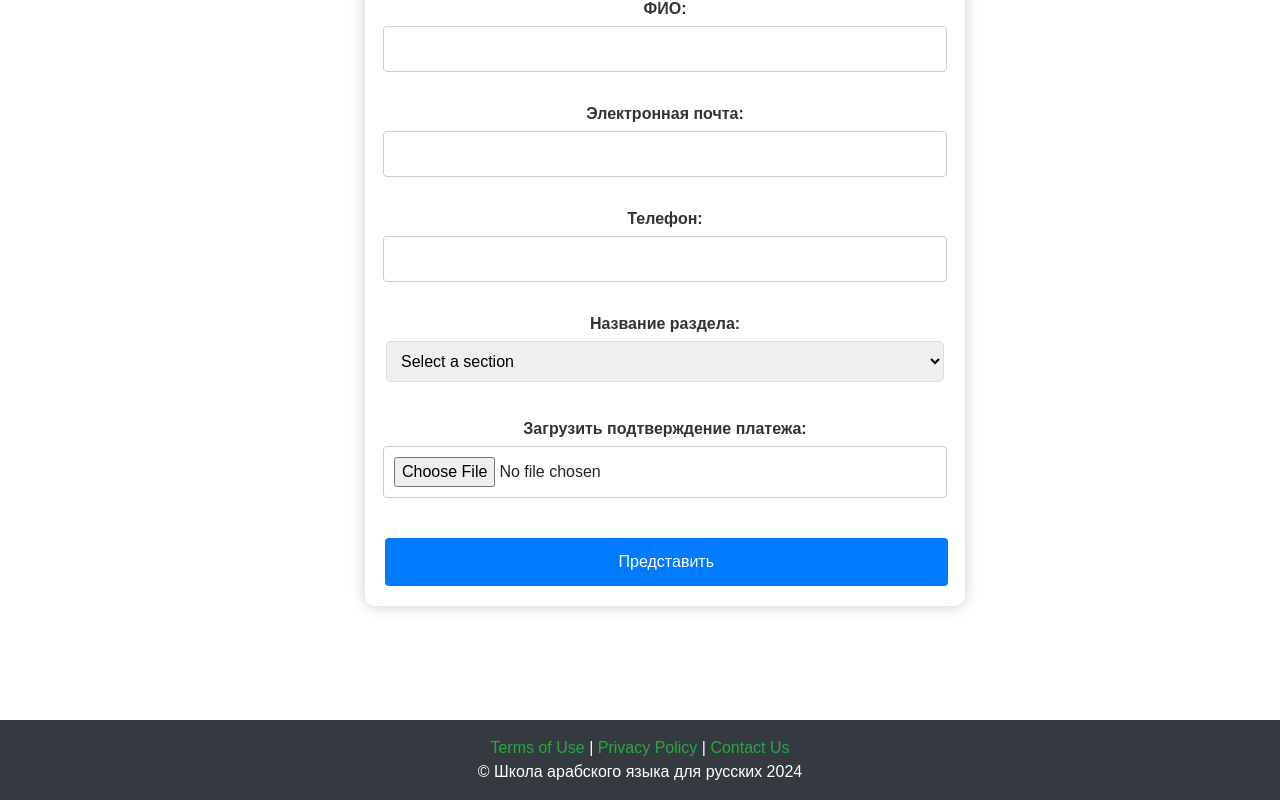
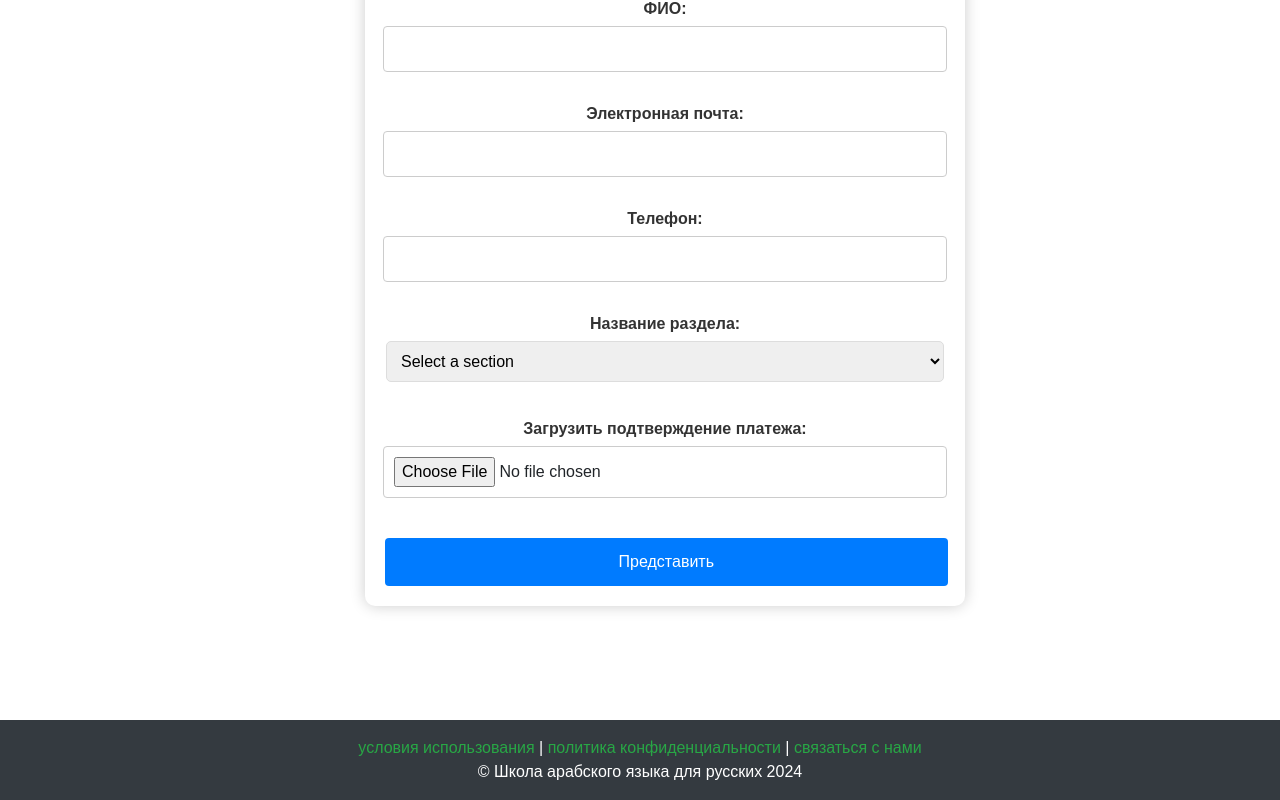
Before and after one commit to ArabicCourse/Course_Frontend, a React (Create React App) app: page /payment in a window 1280 px wide. Shown: the part 376-1176 px from the top of the page. Built offline with nearby package versions, Linux system fonts and the light colour scheme; sample sign-in values are in the browser's storage.

Commit message:
Update Payment.js

```diff
--- a/src/pages/Payment.js
+++ b/src/pages/Payment.js
@@ -192,7 +192,7 @@ const Payment = () => {
                 <footer className="text-center mt-5">
 
                     <div>
-                        <a href="https://course-frontend-git-main-arabiccourses-projects.vercel.app/terms" className="text-decoration-none">Terms of Use</a> | <a href="https://course-frontend-git-main-arabiccourses-projects.vercel.app/privacy" className="text-decoration-none">Privacy Policy</a> | <a href="https://course-frontend-git-main-arabiccourses-projects.vercel.app/ContactUs" className="text-decoration-none">Contact Us</a>
+                        <a href="https://course-frontend-git-main-arabiccourses-projects.vercel.app/terms" className="text-decoration-none">условия использования</a> | <a href="https://course-frontend-git-main-arabiccourses-projects.vercel.app/privacy" className="text-decoration-none">политика конфиденциальности</a> | <a href="https://course-frontend-git-main-arabiccourses-projects.vercel.app/ContactUs" className="text-decoration-none">связаться с нами</a>
                     </div>
                         <p>© Школа арабского языка для русских 2024</p>
                 </footer>
```
